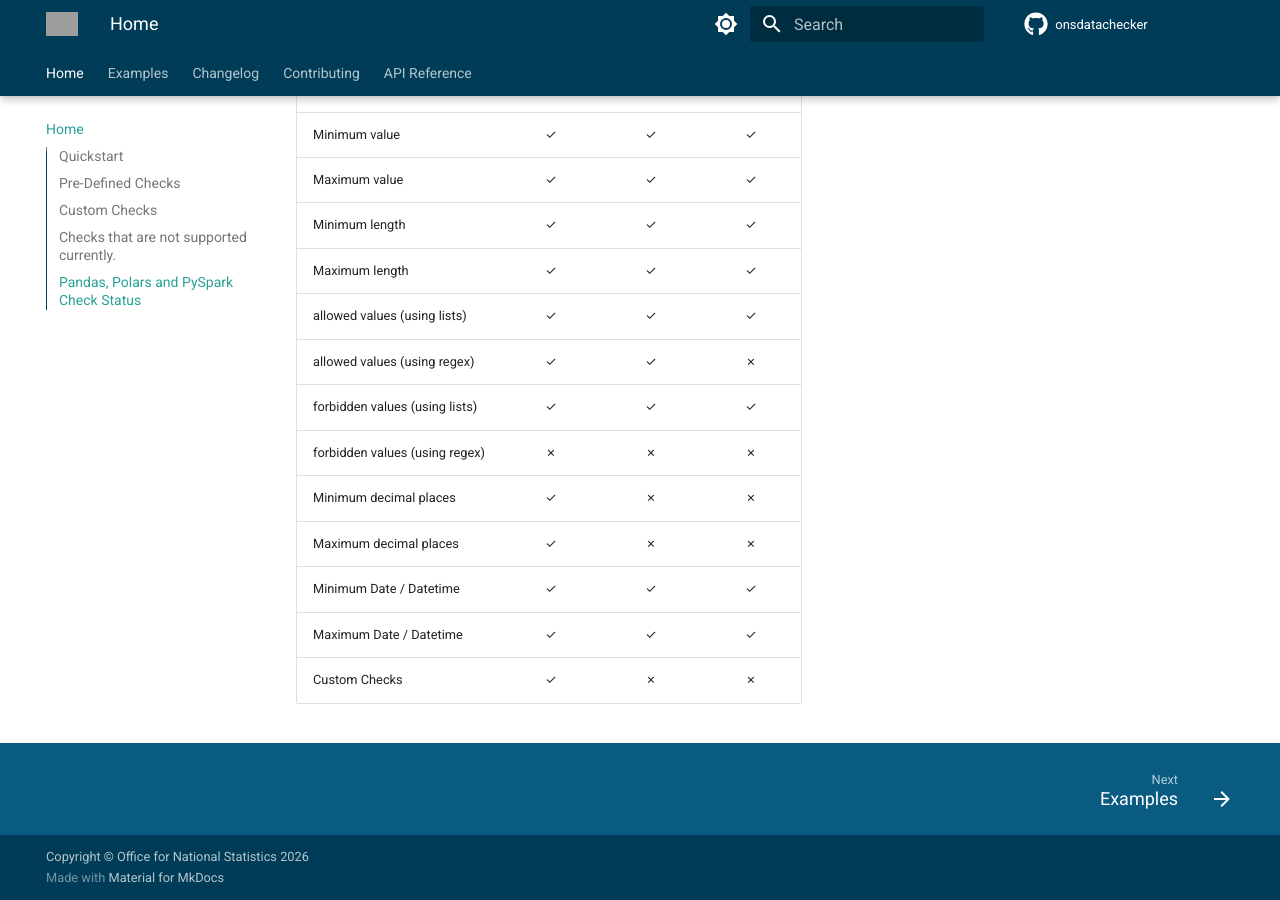
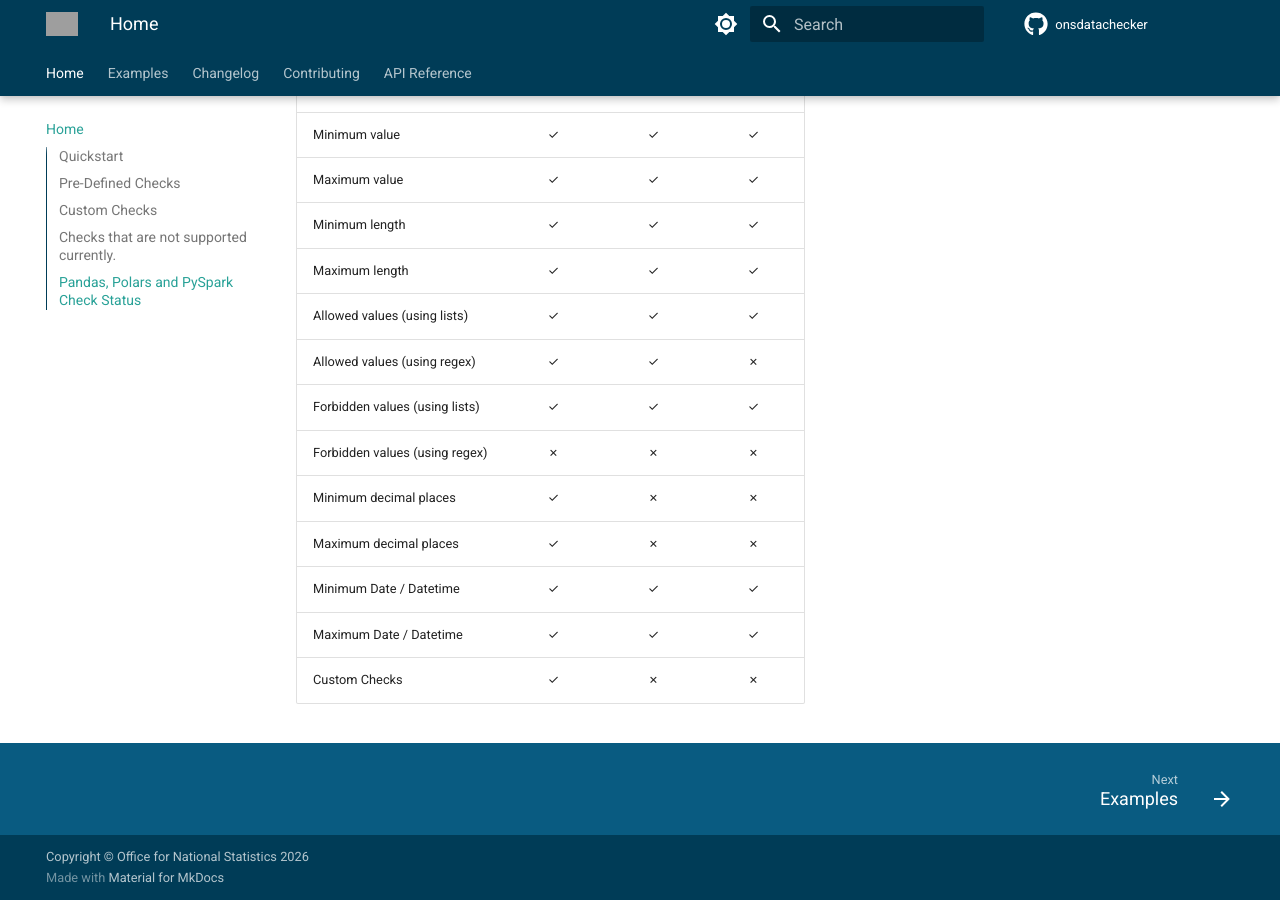
Before and after one commit to ONSdigital/datachecker, an MkDocs documentation site: the page built from docs/index.md, in a window 1280 px wide and 900 px high, scrolled down 3063 px. Built offline with MkDocs 1.6.1 and Material for MkDocs 9.7.7, drawn with Linux system fonts in a browser that asks for light colours; comment, search, counter and statistics services are not loaded; grey boxes are pictures that could not be loaded.

Commit message:
fix minor typo

```diff
--- a/docs/index.md
+++ b/docs/index.md
@@ -101,10 +101,10 @@ new_validator.validate()
 | Maximum value                   | ✓ | ✓ | ✓ |
 | Minimum length                  | ✓ | ✓ | ✓ |
 | Maximum length                  | ✓ | ✓ | ✓ |
-| allowed values (using lists)   | ✓ | ✓ | ✓ |
-| allowed values (using regex)   | ✓ | ✓ | ✗ |
-| forbidden values (using lists) | ✓ | ✓ | ✓ |
-| forbidden values (using regex) | ✗ | ✗ | ✗ |
+| Allowed values (using lists)   | ✓ | ✓ | ✓ |
+| Allowed values (using regex)   | ✓ | ✓ | ✗ |
+| Forbidden values (using lists) | ✓ | ✓ | ✓ |
+| Forbidden values (using regex) | ✗ | ✗ | ✗ |
 | Minimum decimal places          | ✓ | ✗ | ✗ |
 | Maximum decimal places          | ✓ | ✗ | ✗ |
 | Minimum Date / Datetime         | ✓ | ✓ | ✓ |
```
